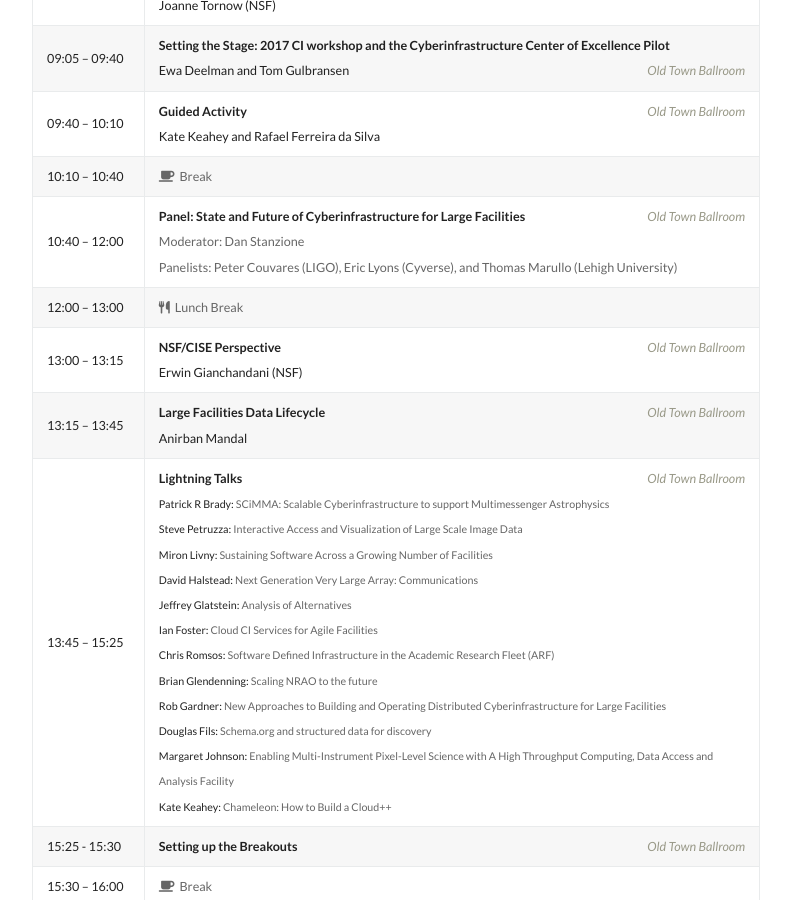
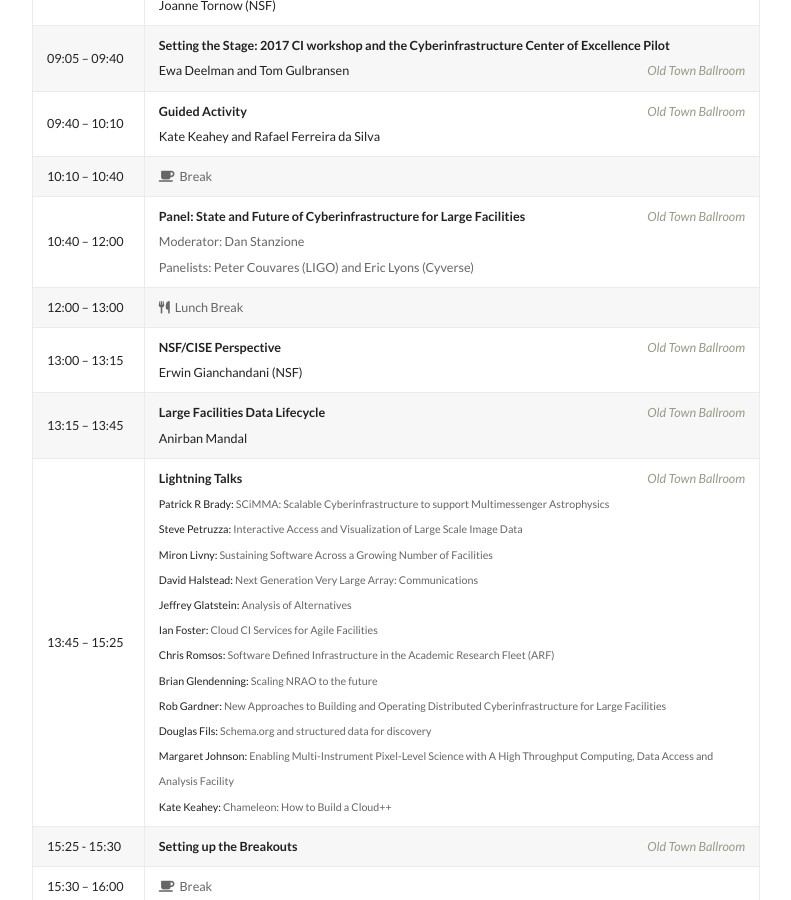
Before and after one commit to facilitiesci/facilitiesci.github.io, a Jekyll site: the page built from agenda.md, in a window 1280 px wide and 900 px high, scrolled down 943 px. Shown: the whole window, without its empty margins (244-1035 px from the left). Built offline with Jekyll 4.4.1, drawn with Linux system fonts in a browser that asks for light colours; nearby versions of some CDN libraries.

Commit message:
Update agenda.md

```diff
--- a/agenda.md
+++ b/agenda.md
@@ -25,7 +25,7 @@
 | 09:05 – 09:40	| **Setting the Stage: 2017 CI workshop and the Cyberinfrastructure Center of Excellence Pilot**<span class="room">Old Town Ballroom</span><br />Ewa Deelman and Tom Gulbransen
 | 09:40 – 10:10	| **Guided Activity**<span class="room">Old Town Ballroom</span><br />Kate Keahey and Rafael Ferreira da Silva
 | 10:10 – 10:40	| <span style="color: #666"><i class="fas fa-coffee"></i>&nbsp;&nbsp;Break</span>
-| 10:40 – 12:00	| **Panel: State and Future of Cyberinfrastructure for Large Facilities**<span class="room">Old Town Ballroom</span><br /><span style="color: #666">Moderator: Dan Stanzione<br />Panelists: Peter Couvares (LIGO), Eric Lyons (Cyverse), and Thomas Marullo (Lehigh University)</span>
+| 10:40 – 12:00	| **Panel: State and Future of Cyberinfrastructure for Large Facilities**<span class="room">Old Town Ballroom</span><br /><span style="color: #666">Moderator: Dan Stanzione<br />Panelists: Peter Couvares (LIGO) and Eric Lyons (Cyverse)</span>
 | 12:00 – 13:00	| <span style="color: #666"><i class="fas fa-utensils"></i>&nbsp;&nbsp;Lunch Break</span>
 | 13:00 – 13:15	| **NSF/CISE Perspective**<span class="room">Old Town Ballroom</span><br />Erwin Gianchandani (NSF)
 | 13:15 – 13:45	| **Large Facilities Data Lifecycle**<span class="room">Old Town Ballroom</span><br />Anirban Mandal
```
